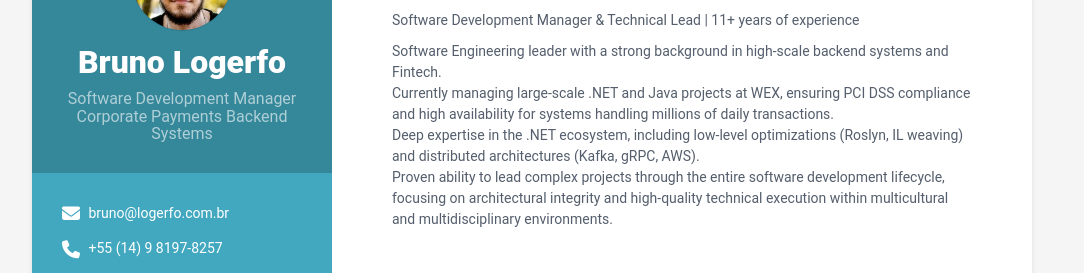
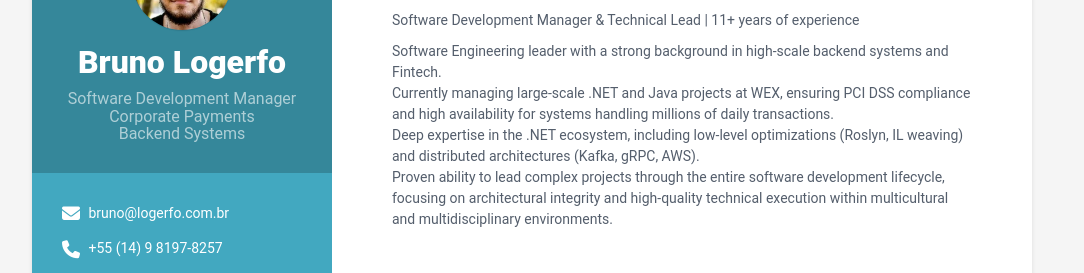
Before and after one commit to Logerfo/resume, a Jekyll site: the page built from index.html, in a window 1280 px wide. Shown: the part 130-403 px from the top of the page, without its empty margins (108-1192 px from the left). Built offline with Jekyll 4.4.1, drawn with Linux system fonts in a browser that asks for light colours.

```diff
--- a/_data/data.yml
+++ b/_data/data.yml
@@ -10,8 +10,8 @@ sidebar:
   # Profile information
   name: Bruno Logerfo
   tagline: |
-    Software Development Manager
-    Corporate Payments
+    Software Development Manager<br>
+    Corporate Payments<br>
     Backend Systems
   avatar: profile.jpg #place a 100x100 picture inside /assets/images/ folder and provide the name of the file below
 
```
